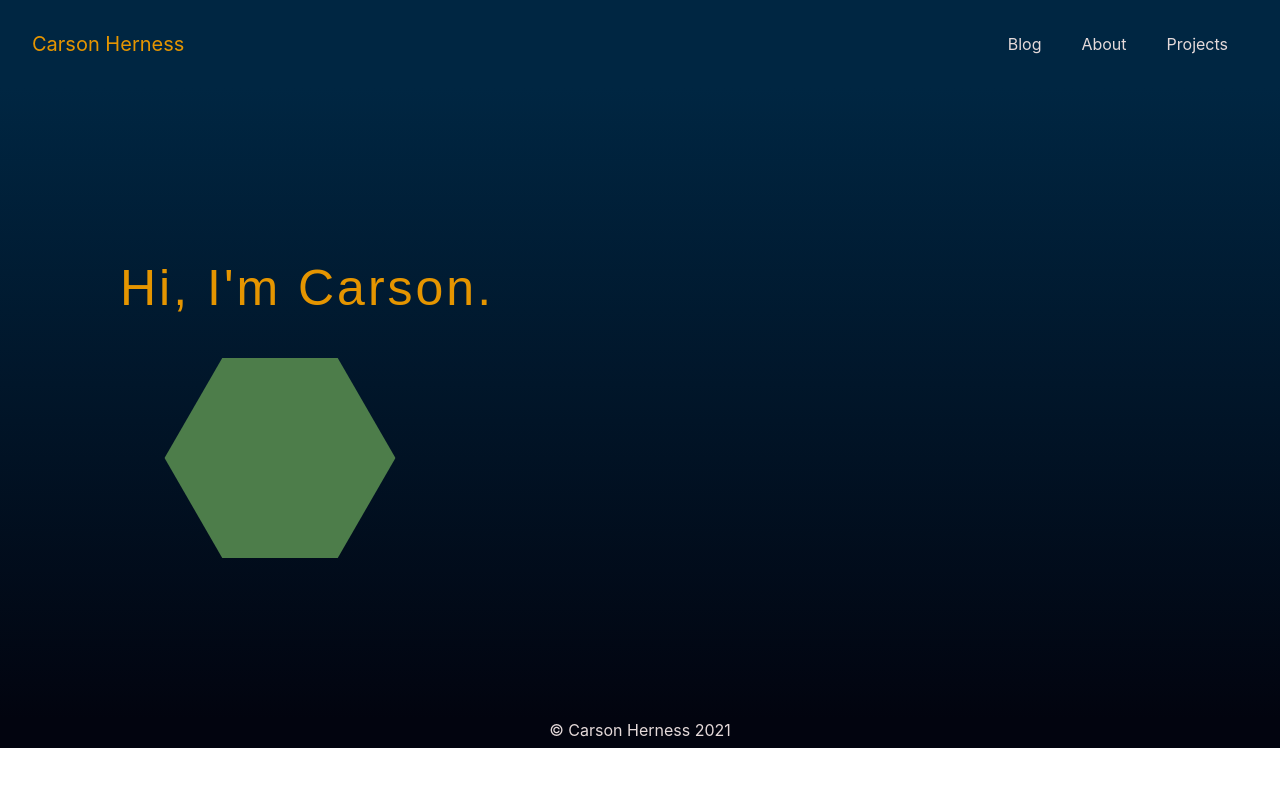
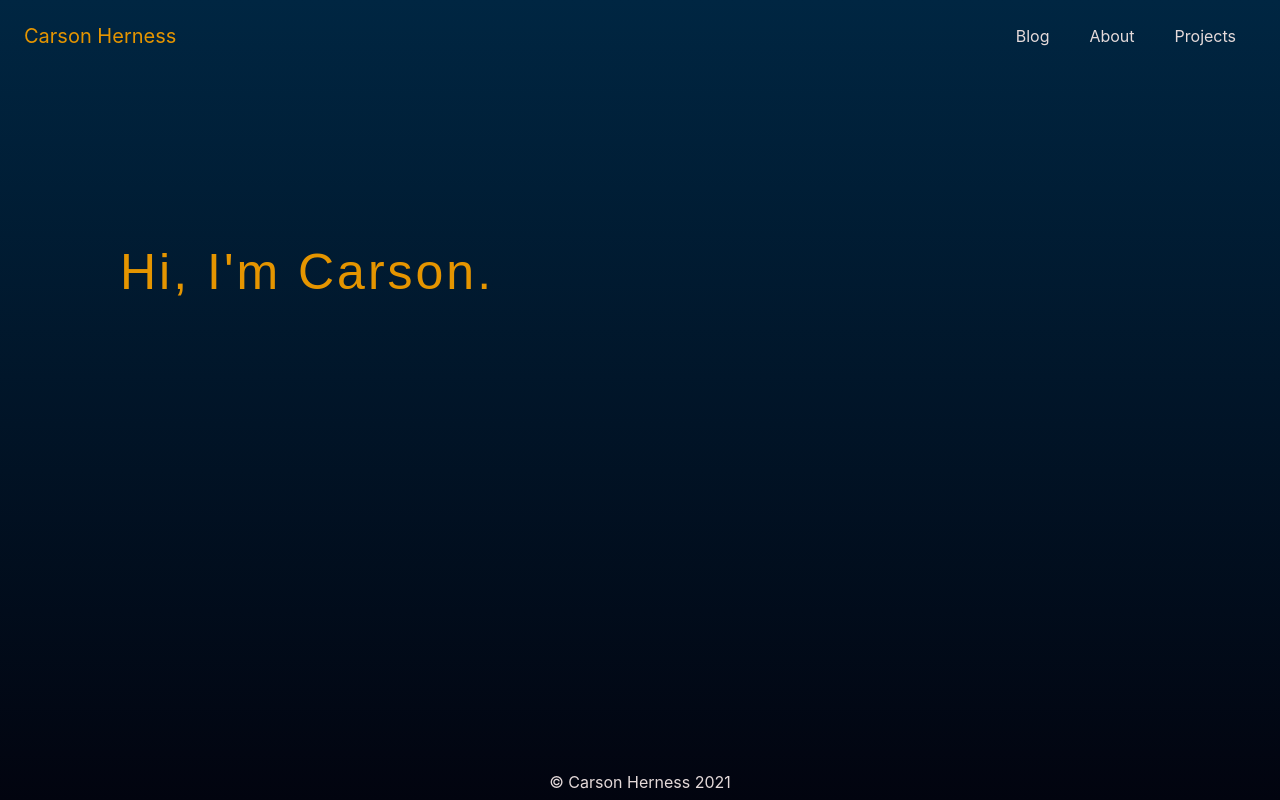
Before and after one commit to CarsonHerness/personal, a React (Create React App) app: page / in a window 1280 px wide. Built offline with nearby package versions, Linux system fonts and the light colour scheme.

Commit message:
Make app fill full screen

```diff
--- a/src/App.tsx
+++ b/src/App.tsx
@@ -2,18 +2,43 @@ import React from 'react';
 import NavBar from './components/NavBar/NavBar';
 import Footer from './components/Footer/Footer';
 import Main from './pages/Main';
-import {Box} from '@chakra-ui/react';
+import {Box, Flex} from '@chakra-ui/react';
 
 /**
  * Root React component for website
  */
 function App(): JSX.Element {
   return (
-    <Box width="100%" minHeight="100%">
-      <NavBar />
-      <Main />
-      <Footer />
-    </Box>
+    <Flex>
+      <Box
+        height="100vh"
+        width="100%"
+        bgGradient="linear(to-b, brand.navy, brand.black)"
+      >
+        <Box
+          width="100%"
+          height="72px"
+          top="0"
+          position="fixed"
+          overflow="hidden"
+        >
+          <NavBar />
+        </Box>
+        <Box paddingTop="72px" height="calc(100vh - 102px)" width="100%">
+          <Main />
+        </Box>
+        <Box
+          position="fixed"
+          width="100%"
+          left="0"
+          bottom="0"
+          overflow="hidden"
+          height="30px"
+        >
+          <Footer />
+        </Box>
+      </Box>
+    </Flex>
   );
 }
 
--- a/src/components/Footer/Footer.tsx
+++ b/src/components/Footer/Footer.tsx
@@ -1,18 +1,12 @@
 import React from 'react';
 import {Box, Text} from '@chakra-ui/react';
-// Import './Footer.css';
 
 /**
  * Footer component
  */
 function Footer(): JSX.Element {
   return (
-    <Box
-      backgroundColor="brand.black"
-      minHeight="30px"
-      width="100%"
-      textAlign="center"
-    >
+    <Box width="100%" textAlign="center">
       <Text color="brand.white">&#169; Carson Herness 2021</Text>
     </Box>
   );
--- a/src/components/NavBar/NavBar.tsx
+++ b/src/components/NavBar/NavBar.tsx
@@ -27,8 +27,9 @@ function NavBar(): JSX.Element {
       </Link>
     );
   };
+
   return (
-    <Flex backgroundColor="brand.navy" p="8" width="100%">
+    <Flex p="6" width="100%">
       <Box>
         <Heading color="brand.gold" size="md" fontWeight="normal">
           <Link
--- /dev/null
+++ b/src/index.css
@@ -0,0 +1,5 @@
+html, body, #root, .App {
+  height: 100%;
+  min-height: 100%;
+  background-color: #002642;
+}
--- a/src/index.tsx
+++ b/src/index.tsx
@@ -2,6 +2,7 @@ import React from 'react';
 import ReactDOM from 'react-dom';
 import App from './App';
 import {ChakraProvider, extendTheme} from '@chakra-ui/react';
+import './index.css';
 
 const theme = extendTheme({
   colors: {
--- a/src/pages/Home/Home.tsx
+++ b/src/pages/Home/Home.tsx
@@ -1,12 +1,12 @@
 import React from 'react';
-import {Box, Heading} from '@chakra-ui/react';
-import Hexagon from '../../components/Hexagon/Hexagon';
+import {Flex, Box, Heading} from '@chakra-ui/react';
 
 /**
  * Component for Home page
  */
 function Home(): JSX.Element {
   return (
+    <Flex>
       <Box padding="100px" paddingTop="150px">
         <Heading
           color="brand.gold"
@@ -17,8 +17,8 @@ function Home(): JSX.Element {
         >
           Hi, I&apos;m Carson.
         </Heading>
-      <Hexagon></Hexagon>
       </Box>
+    </Flex>
   );
 }
 
--- a/src/pages/Main.tsx
+++ b/src/pages/Main.tsx
@@ -5,7 +5,7 @@ import Routes from '../Routes';
 function Main(): JSX.Element {
   return (
     <Flex>
-      <Box width="100%" bgGradient="linear(to-b, brand.navy, brand.black)">
+      <Box width="100%">
         <Box margin="20px">
           <Routes />
         </Box>
```
Also changed, not shown: .eslintrc.json. Lines whose indentation alone changed are shown as unchanged.
